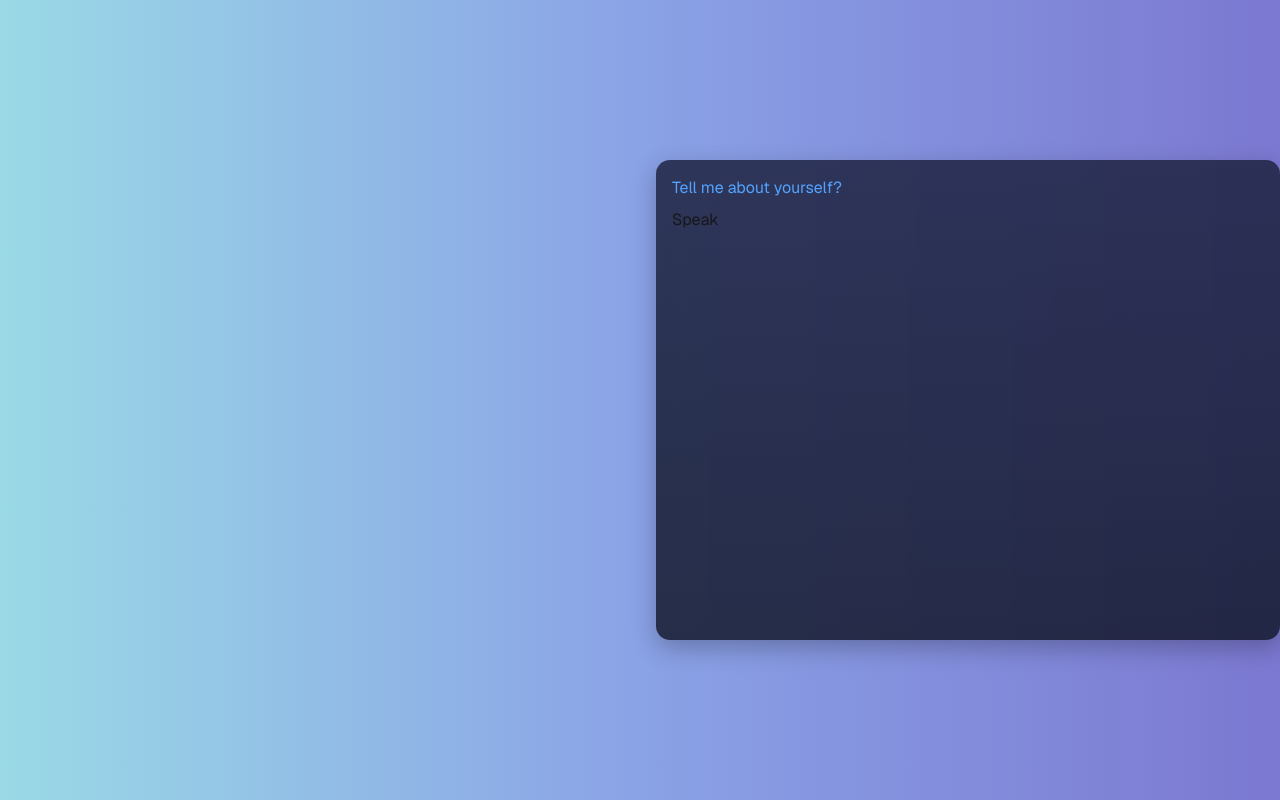
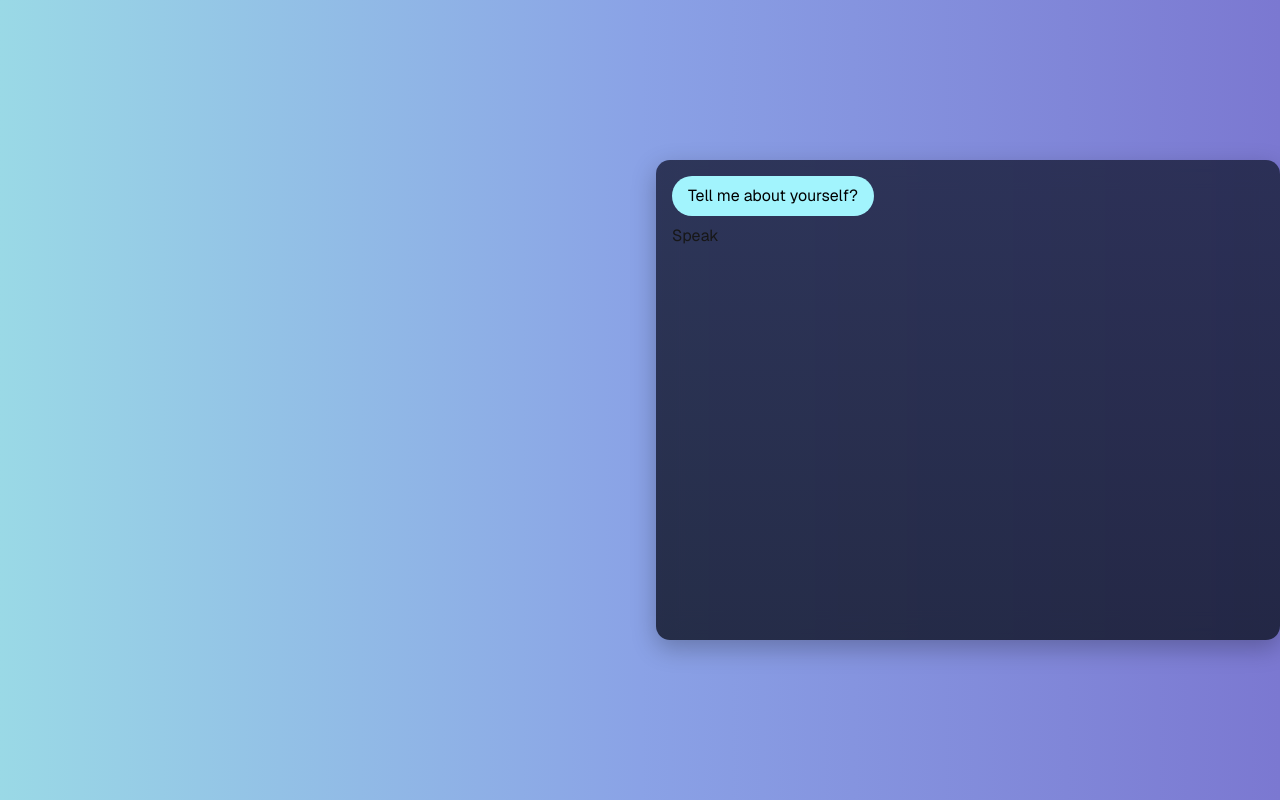
Before and after one commit to VincentHuynh1016/Interview_Prep, a Next.js app: page /interview in a window 1280 px wide. Built offline with nearby package versions, Linux system fonts and the light colour scheme; no server answers.

Commit message:
Add different color messaging

```diff
--- a/app/interview/page.tsx
+++ b/app/interview/page.tsx
@@ -73,14 +73,22 @@ export default function InterviewPage() {
             className="chat-input-bg w-160 h-120 rounded-lg overflow-y-auto p-4 space-y-2"
           >
             {messages.map((m, i) => (
-              <p
+              <div
                 key={i}
-                className={
-                  m.role === "bot" ? "text-blue-400" : "text-green-400"
-                }
+                className={`flex ${
+                  m.role === "bot" ? "justify-start" : "justify-end"
+                }`}
               >
-                {m.text}
-              </p>
+                <p
+                  className={
+                    m.role === "bot"
+                      ? "bg-cyan-200 text-black rounded-full px-4 py-2 inline-flex items-center max-w-[70%]"
+                      : "bg-emerald-400 text-black rounded-full px-4 py-2 inline-flex items-center max-w-[70%]"
+                  }
+                >
+                  {m.text}
+                </p>
+              </div>
             ))}
             <button onClick={startListening}>Speak</button>
           </div>
```
